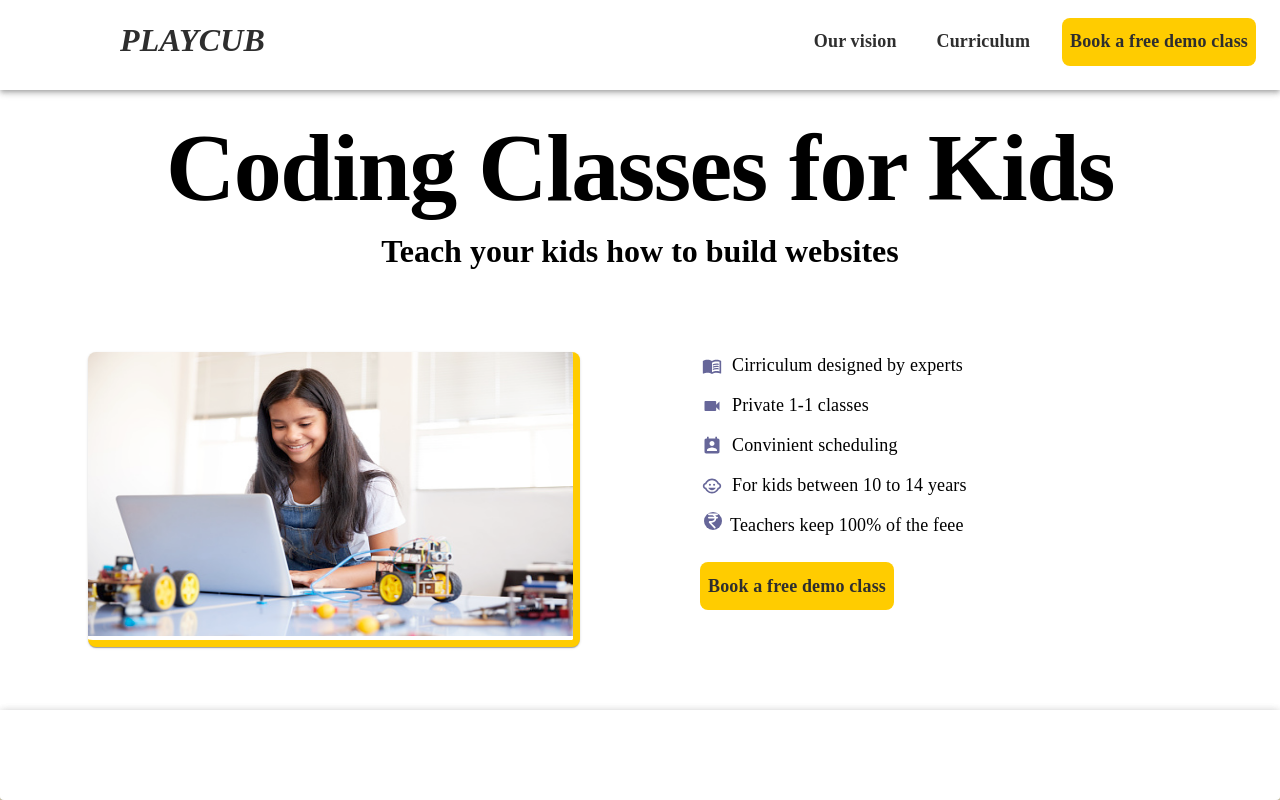
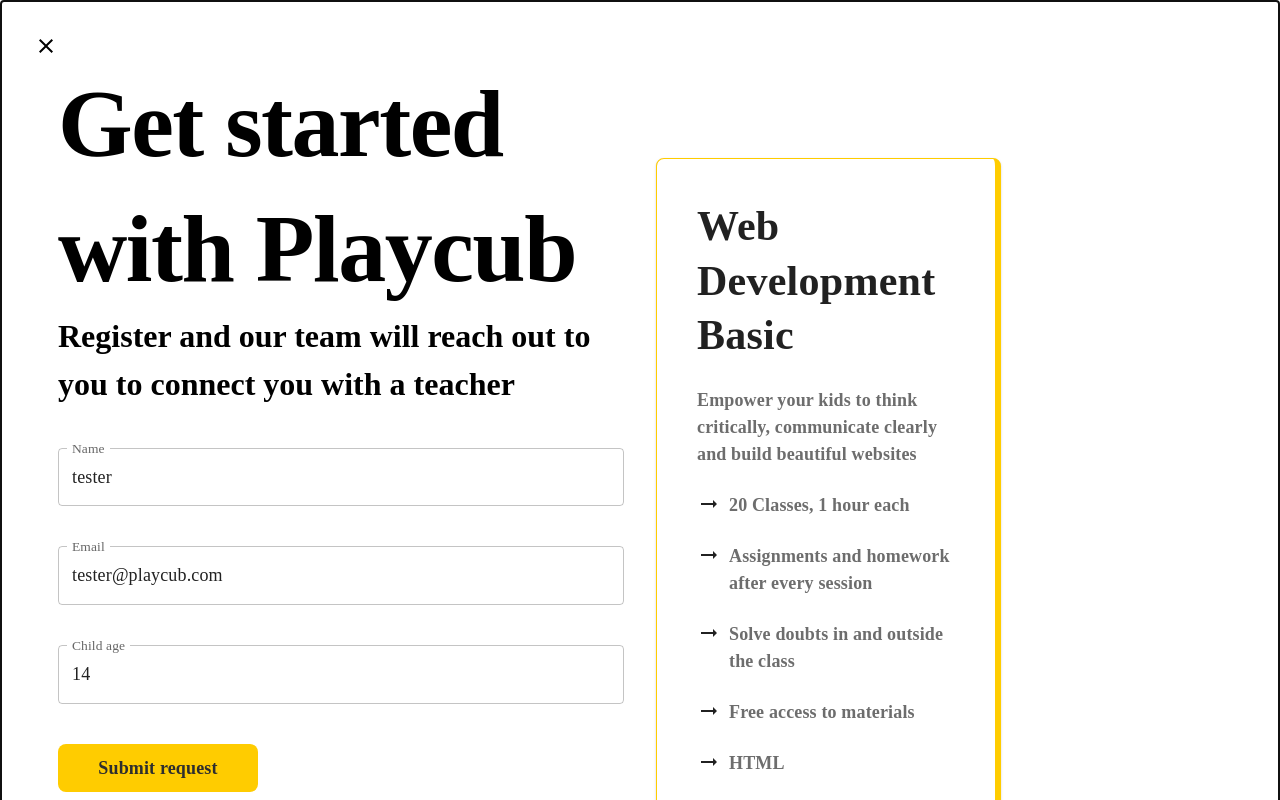
Before and after one commit to navgurukul/playcub-fe, a Next.js app: page /home in a window 1280 px wide. Shown: the top 800 px of the page. Built offline with nearby package versions, Linux system fonts and the light colour scheme.

Commit message:
card style component

```diff
--- a/comp/c2.js
+++ b/comp/c2.js
@@ -11,18 +11,10 @@
   } from "@mui/material";
 import ArrowRightAltIcon from '@mui/icons-material/ArrowRightAlt';
 import CurrencyRupeeIcon from '@mui/icons-material/CurrencyRupee';
+import CardStyle from "./cardComponent";
 
 export default ()=>{
-    return  <Card  sx={{
-        borderColor: "#FFCC00 !important",
-        // maxWidth:  ,
-        width:450,
-        // boxShadow: "10px 10px #FFCC00 !important",
-        border:1,
-        borderBottom: 6, borderRight: 6 ,mt:1,mb:1
-    }}
-
-    >
+    return  <CardStyle>
         <CardContent >
 
             <Typography gutterBottom variant="h4" m={3} component="div">
@@ -91,5 +83,5 @@
         </CardContent>
         <CardActions >
         </CardActions>
-    </Card>
+    </CardStyle>
 }
--- /dev/null
+++ b/comp/cardComponent.js
@@ -0,0 +1,18 @@
+import React from 'react';
+import {Card,} from "@mui/material";
+
+const ClassesCard =(props)=>{
+    return( <Card
+    sx={{
+        borderColor: "#FFCC00 !important",
+        maxWidth: 345 ,
+        border:1,
+        borderBottom: 6,
+        borderRight: 6 ,
+        mt:12,
+        mb:10
+        }}>
+            {props.children}
+    </Card>)
+}
+export default ClassesCard;
--- a/pages/home/ClassesCard.js
+++ b/pages/home/ClassesCard.js
@@ -3,7 +3,6 @@
     Typography,
     Container,
     Button,
-    Card,
     CardContent,
     CardActions,
     Grid,
@@ -12,6 +11,7 @@
 import ArrowRightAltIcon from '@mui/icons-material/ArrowRightAlt';
 import CurrencyRupeeIcon from '@mui/icons-material/CurrencyRupee';
 import Footer from "../../comp/Footer";
+import CardStyle from "../../comp/cardComponent";
 
 
 const ClassesCard =()=>{
@@ -57,9 +57,8 @@
                     </Box>
                 </Grid>
                 <Grid item xs={12} sm={6} md={4}  align="left" >
-                    <Card  sx={{ borderColor: "#FFCC00 !important", maxWidth: 345 ,border:1, borderBottom: 6, borderRight: 6 ,mt:12,mb:10}}
 
-                    >
+        <CardStyle>
                         <CardContent >
 
                             <Typography gutterBottom variant="h4" component="div">
@@ -107,10 +106,9 @@
                         <CardActions >
                             <Button  height="30px" fullWidth >Book a free demo class</Button>
                         </CardActions>
-                    </Card>
-                    <Card  sx={{ borderColor: "#FFCC00 !important", maxWidth: 345 ,border:1, borderBottom: 6, borderRight: 6 ,mt:12,mb:8}}
+                    </CardStyle>
+                    <CardStyle>
 
-                    >
                         <CardContent >
 
                             <Typography gutterBottom variant="h4" component="div">
@@ -141,10 +139,8 @@
                                 Coming soon
                             </Typography>
                         </CardActions>
-                    </Card>
-                    <Card  sx={{ borderColor: "#FFCC00 !important", maxWidth: 345 ,border:1, borderBottom: 6, borderRight: 6 ,mt:12,mb:10}}
-
-                    >
+                    </CardStyle>
+                    <CardStyle>
                         <CardContent >
 
                             <Typography gutterBottom variant="h4" component="div">
@@ -174,7 +170,7 @@
                                 Coming soon
                             </Typography>
                         </CardActions>
-                    </Card>
+                    </CardStyle>
 
 
 
--- a/pages/home/index.js
+++ b/pages/home/index.js
@@ -5,8 +5,9 @@
     Button,
     Card,
     Grid,
+    Modal,
   } from "@mui/material";
-import * as React from "react";
+import React, { useState } from "react";
 import MenuBookIcon from '@mui/icons-material/MenuBook';
 import VideocamIcon from '@mui/icons-material/Videocam';
 import PermContactCalendarIcon from '@mui/icons-material/PermContactCalendar';
@@ -16,12 +17,48 @@
 import IconButton from '@mui/material/IconButton';
 import TextField from '@mui/material/TextField';
 import ClassesCard from "./ClassesCard";
+import RegisterPage from "../../comp/register";
+import CloseIcon from '@mui/icons-material/Close';
 
 
 const HomePage = ()=>{
-
+    const [open,setOpen]=useState(true)
+    const handleClose=async()=>{
+        await setOpen(false)
+    }
+    const handleOpen=async()=>{
+        await setOpen(true)
+    }
     return (
         <>
+         <Button onClick={handleOpen}>Open modal</Button>
+<Modal
+  open={open}
+  onClose={handleClose}
+  aria-labelledby="modal-modal-title"
+  aria-describedby="modal-modal-description"
+>
+  <Box
+  sx={{
+    // position: 'relative',
+    // top: '50%',
+    // left: '50%',
+    // transform: 'translate(-50%, -50%)',
+    // width: 800,
+    bgcolor: 'background.paper',
+    border: '2px solid #fff',
+    // boxShadow: 24,
+    p: 4,
+    // margin:'10px 10px',
+}}
+  >
+      <CloseIcon onClick={()=>{
+          console.log("clicked");
+          handleClose()
+          }} />
+    <RegisterPage/>
+  </Box>
+</Modal>
             <Container  align="center" sx={{mt:2}}>
                 <Typography variant="h1" >
                     Coding Classes for Kids
--- a/pages/home/register.js
+++ /dev/null
@@ -1,5 +0,0 @@
-import RegisterPage from "../../comp/register";
-const app=()=>{
-    return <RegisterPage/>
-}
-export default app;
```
Also changed, not shown: pages/ourCirriculaum/index.js (+3 -4 lines).
